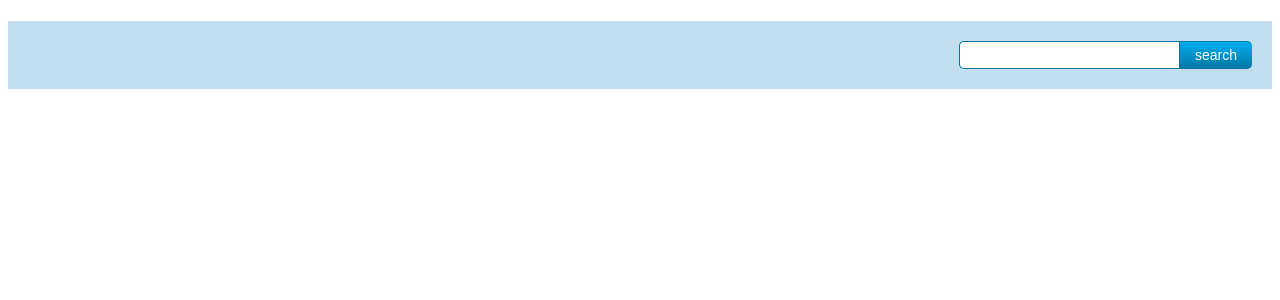
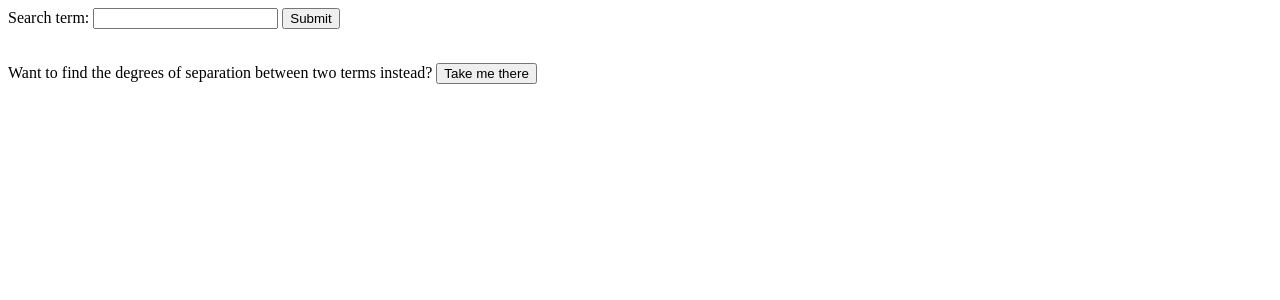
Before and after one commit to nplevitt/Wiki-Walk, a Flask app: page / in a window 1280 px wide. Shown: the top 300 px of the page. Run offline with Flask 2, Linux system fonts and the light colour scheme.

Commit message:
Merged everything! One index.html should take you anywhere! Everything should work! (hopefully)

```diff
--- /dev/null
+++ b/static/graph.txt
@@ -0,0 +1,5 @@
+digraph g {
+	rankdir=LR;
+	"" -> "Iceland";
+	"Iceland" -> "Lofsngur";
+}
--- /dev/null
+++ b/static/path_graph.txt
@@ -0,0 +1,6 @@
+digraph g {
+	rankdir=LR;
+	"10_Hygiea" -> "C-type_asteroid";
+	"C-type_asteroid" -> "Asteroid";
+	"Asteroid" -> "NEAR_Shoemaker";
+}
--- a/templates/index.html
+++ b/templates/index.html
@@ -1,84 +1,21 @@
-<!DOCTYPE html>
-<html lang="en">
+<html>
 <head>
-    {% if counter %}
+{% if counter %}
   <h1>Hello back</h1>
 {% else %}
   <h1></h1>
 {% endif %}
-    <meta charset="UTF-8">
-    <title>Title</title>
+</head>
 
+<body>
+<form action="/links/" method="POST">
+Search term: <input type="text" name="searchString"> <input type="submit" value="Submit">
+</form>
 
-<!DOCTYPE html>
-<html>
-<head>
-<title>Search Box Example 1</title>
-<meta name="ROBOTS" content="NOINDEX, NOFOLLOW" />
-<!-- CSS styles for standard search box -->
-<style type="text/css">
-	#tfheader{
-		background-color:#c3dfef;
-	}
-	#tfnewsearch{
-		float:right;
-		padding:20px;
-	}
-	.tftextinput{
-		margin: 0;
-		padding: 5px 15px;
-		font-family: Arial, Helvetica, sans-serif;
-		font-size:14px;
-		border:1px solid #0076a3; border-right:0px;
-		border-top-left-radius: 5px 5px;
-		border-bottom-left-radius: 5px 5px;
-	}
-	.tfbutton {
-		margin: 0;
-		padding: 5px 15px;
-		font-family: Arial, Helvetica, sans-serif;
-		font-size:14px;
-		outline: none;
-		cursor: pointer;
-		text-align: center;
-		text-decoration: none;
-		color: #ffffff;
-		border: solid 1px #0076a3; border-right:0px;
-		background: #0095cd;
-		background: -webkit-gradient(linear, left top, left bottom, from(#00adee), to(#0078a5));
-		background: -moz-linear-gradient(top,  #00adee,  #0078a5);
-		border-top-right-radius: 5px 5px;
-		border-bottom-right-radius: 5px 5px;
-	}
-	.tfbutton:hover {
-		text-decoration: none;
-		background: #007ead;
-		background: -webkit-gradient(linear, left top, left bottom, from(#0095cc), to(#00678e));
-		background: -moz-linear-gradient(top,  #0095cc,  #00678e);
-	}
-	/* Fixes submit button height problem in Firefox */
-	.tfbutton::-moz-focus-inner {
-	  border: 0;
-	}
-	.tfclear{
-		clear:both;
-	}
-</style>
-</head>
-<body>
-	<!-- HTML for SEARCH BAR -->
-	<div id="tfheader">
-		<form id="tfnewsearch" method="POST" action="/links/">
-		        <input type="text" class="tftextinput" name="searchString" size="21" maxlength="120"><input type="submit" value="search" class="tfbutton">
-		</form>
-	<div class="tfclear"></div>
-	</div>
-</body>
-</html>
-
-
-</head>
-<body>
+<br>
+<form action="/get_path">
+Want to find the degrees of separation between two terms instead? <input type="submit" value="Take me there" class="tfbutton">
+</form>
 
 </body>
 </html>
```
Also changed, not shown: static/graph.png (added), static/path_graph.png (added).
